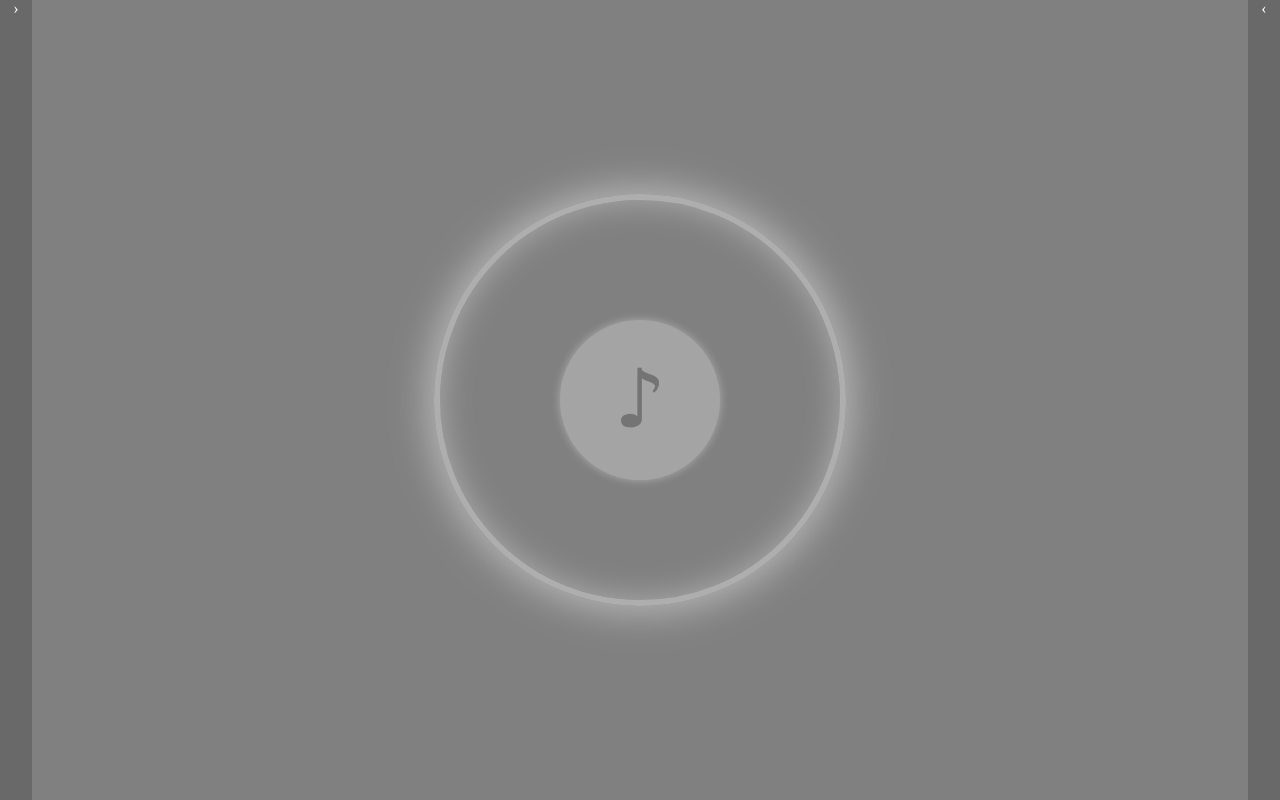
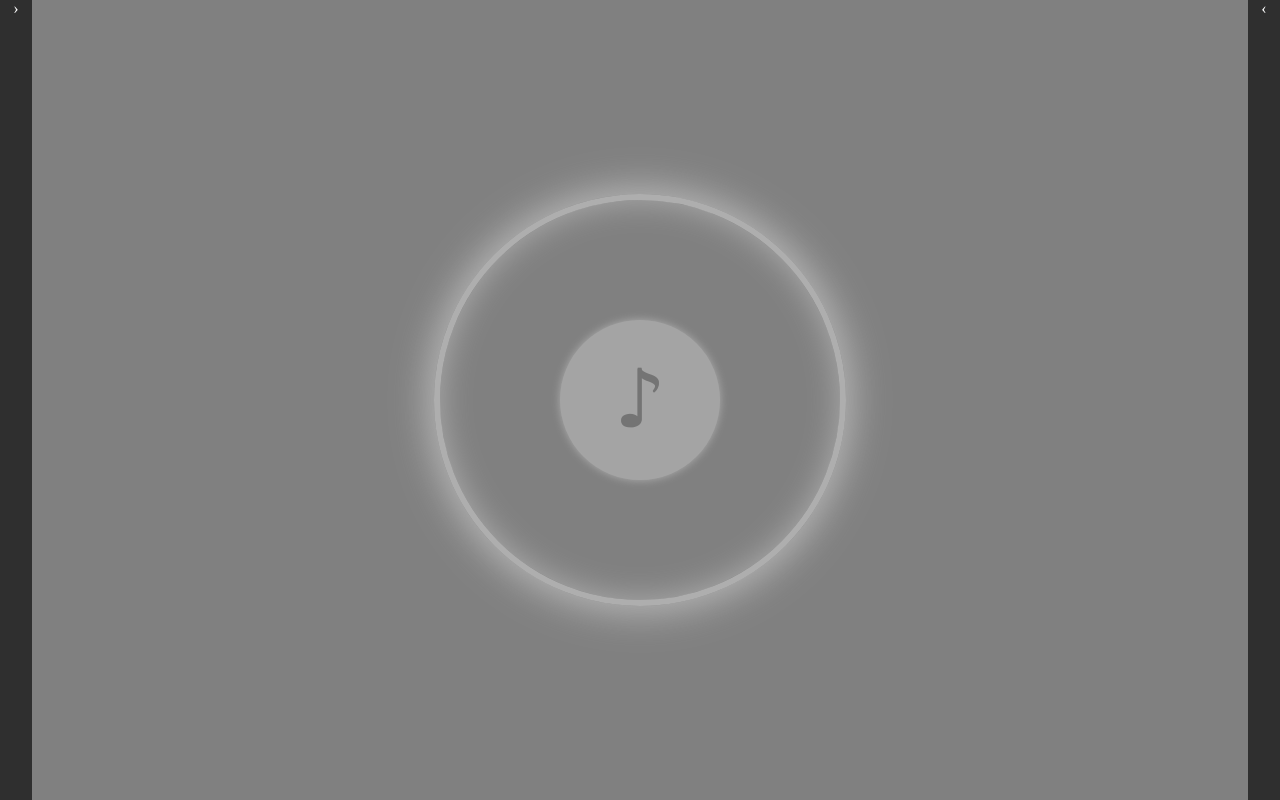
Before and after one commit to squeakyspacebar/solfege, a plain HTML site: page index.html in a window 1280 px wide. Drawn offline with nearby package versions, Linux system fonts and the light colour scheme.

Commit message:
Changed slide menu handle color.

```diff
--- a/css/slide-menu.css
+++ b/css/slide-menu.css
@@ -3,7 +3,7 @@
   position: absolute;
   width: 2.0em;
   height: 100%;
-  background: dimgray;
+  background: #2f2f2f;
   color: white;
   text-decoration: none;
   text-align: center;
```
